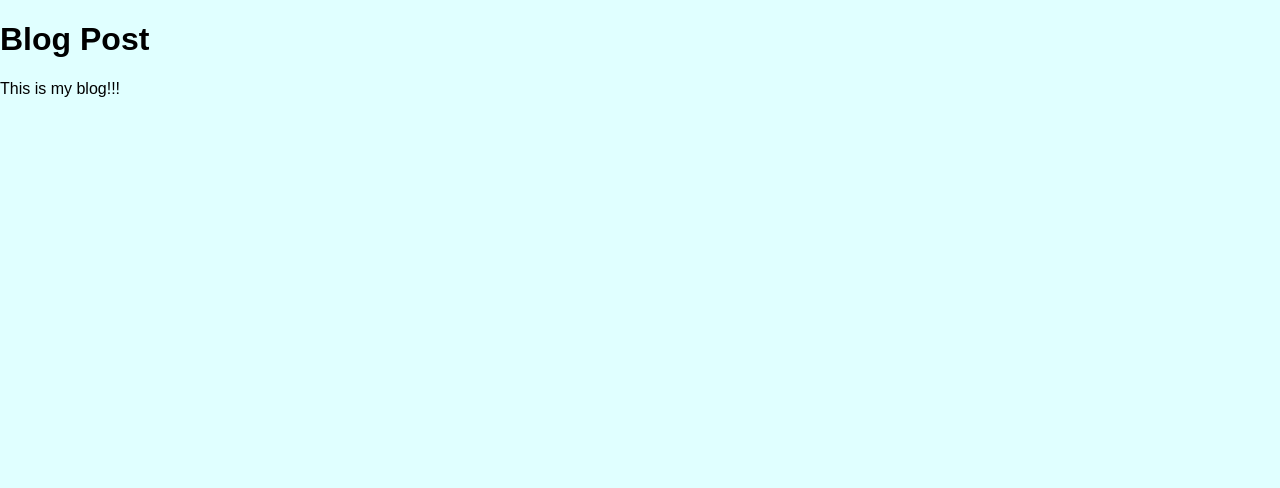
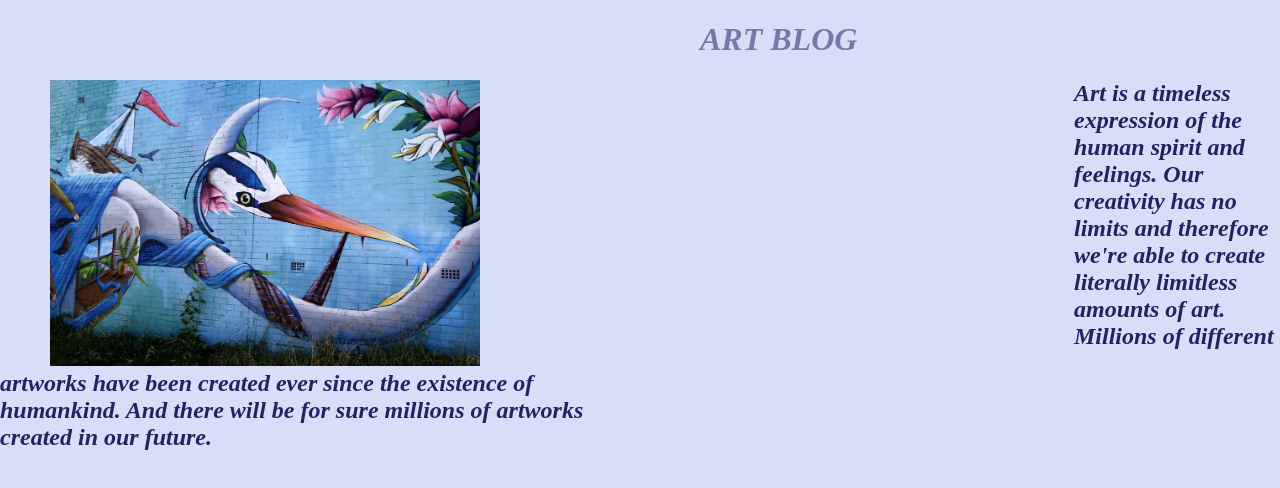
Before and after one commit to gymmu-DC-CS/create-a-blog-post-e282270, a plain HTML site: page index.html in a window 1280 px wide. Drawn offline with Linux system fonts and the light colour scheme.

Commit message:
21.09.23 -paragraph -colour theme

```diff
--- a/index.html
+++ b/index.html
@@ -3,15 +3,28 @@
 <head>
     <meta charset="UTF-8">
     <meta name="viewport" content="width=device-width, initial-scale=1.0">
-    <title>Title</title>
+    <title>ART BLOG</title>
 
     <link rel="stylesheet" href="style.css">
 </head>
 
 <body>
-    <h1>Blog Post</h1>
-    <section>
-        This is my blog!!!
-    </section>
+    <h1>ART BLOG</h1>
+
+    <div class="left"><img src="art.blue.jpg" alt="" id="art1"></div>
+
+    <p class="right">
+            <h2>
+                Art is a timeless expression of the human spirit and feelings. Our creativity has no limits and therefore we're able to create literally limitless amounts of art. Millions of different artworks have been created ever since the existence of humankind. And there will be for sure millions of artworks created in our future.
+            </h2>
+    </p>
+
+
+
+
+
+
+
+
 </body>
 </html>
--- a/style.css
+++ b/style.css
@@ -6,6 +6,32 @@
 
 body {
   margin: 0;
-  background-color: lightcyan;
-  font-family: sans-serif;
+  background-color: #DADDF7;
 }
+
+h1{
+  color: #747AA8;
+  font-style: oblique;
+  margin-left: 700px;
+}
+
+h2{
+  color: #1E2661;
+  font-style: oblique;
+}
+
+#art1{
+  width: 40%;
+  margin-left: 50px;
+}
+
+.left{
+  display: block;
+  float: left;
+}
+
+.right{
+  display: block;
+  width: 50%;
+  float: right;
+}
```
Also changed, not shown: .github/doc.txt, art.blue.jpg (added).
